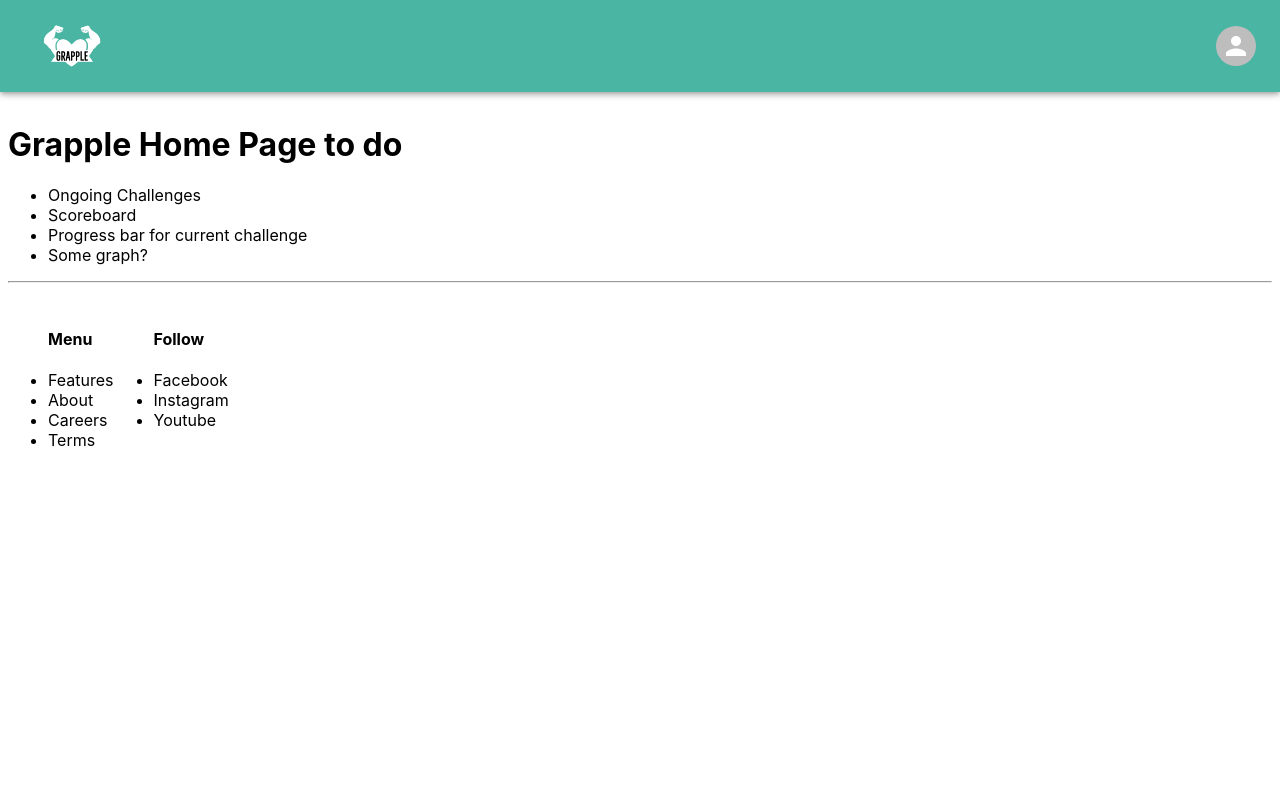
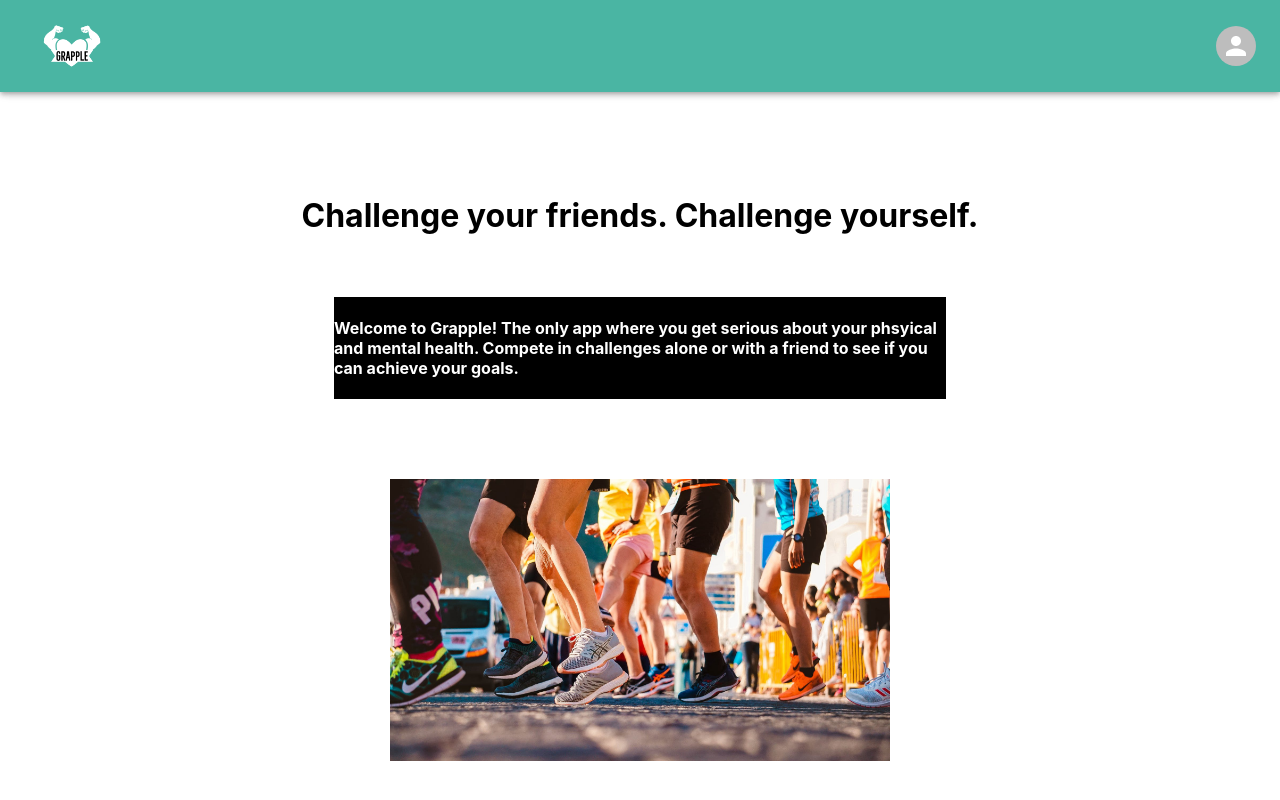
Before and after one commit to fsa-2110-capstone-team1/grapple, a React app: page / in a window 1280 px wide. Shown: the top 800 px of the page. Built offline with nearby package versions, Linux system fonts and the light colour scheme; no server answers.

Commit message:
homepage placeholder

```diff
--- a/client/components/Homepage.js
+++ b/client/components/Homepage.js
@@ -1,22 +1,28 @@
 import React from 'react';
+import AuthForm from './Auth/AuthForm';
 
 export const Home = () => {
-  return <div>
-    <h1>Grapple Home Page to do</h1>
-    <ul>
-<li>
-Ongoing Challenges
-</li>
-<li>
-Scoreboard
-</li>
-<li>
-Progress bar for current challenge
-</li>
-<li>
-Some graph?
-</li>
-    </ul>
-    </div>;
+  return (
+    <div>
+      <div>
+        <div className="home-title">
+          <h1>Challenge your friends. Challenge yourself.</h1>
+        </div>
+      </div>
+      <div className="home-text-div">
+        <div className="nother-div">
+          <h4>
+            Welcome to Grapple! The only app where you get serious about your
+            phsyical and mental health. Compete in challenges alone or with a
+            friend to see if you can achieve your goals.
+          </h4>
+        </div>
+      </div>
+      <div className="home-img-div">
+        <img className="home-img" src="homeImgs/grapple-home-runner.jpeg" />
+      </div>
+      <AuthForm />
+    </div>
+  );
 };
 export default Home;
--- a/client/theme.js
+++ b/client/theme.js
@@ -17,7 +17,7 @@ export const theme = createTheme({
       dark: '#a62859',
       contrastText: '#fff',
     },
-    orange: {
+    orangey: {
       light: '#edb482',
       main: '#F57D52',
       dark: '#db5321',
--- a/public/style.css
+++ b/public/style.css
@@ -9,6 +9,51 @@ body {
   min-height: 100vh;
   /* margin: 0; */
 }
+
+/*  Home start */
+.home-title {
+  display: flex;
+  justify-content: center;
+  flex-wrap: wrap;
+  margin-top: 175px;
+  margin-bottom: 20px;
+}
+
+@media only screen and (max-width: 700px) {
+  .home {
+    display: flex;
+    width: 100%;
+    flex-wrap: wrap;
+    justify-content: center;
+  }
+}
+
+.home-text-div {
+  display: flex;
+  justify-content: center;
+  padding: 20px;
+}
+
+.nother-div {
+  background-color: black;
+  color: white;
+  width: 50%;
+}
+
+.home-img-div {
+  display: flex;
+  justify-content: center;
+  margin-top: 40px;
+  margin-bottom: 40px;
+}
+
+.home-img {
+  width: 500px;
+  height: auto;
+  margin: 20px;
+}
+
+/* Home end*/
 
 /* Nav css start */
 
@@ -52,18 +97,17 @@ a {
   display: flex;
 }
 
-
-.sorters{
-  display:flex
+.sorters {
+  display: flex;
 }
 
 /*css for search bar  */
-.searchInputs{
+.searchInputs {
   margin-top: 105px;
   display: flex;
 }
 
-.search input{
+.search input {
   background-color: white;
   border: 1px solid black;
   border-radius: 2px;
@@ -75,37 +119,37 @@ a {
   width: 300px;
 }
 
-.searchIcon{
-  height:60px;
+.searchIcon {
+  height: 60px;
   width: 50px;
   background-color: white;
-  display:grid;
+  display: grid;
   place-items: center;
 }
 
 input:focus {
-  outline:none;
+  outline: none;
 }
 
-.searchIcon svg{
-  font-size:35px;
+.searchIcon svg {
+  font-size: 35px;
 }
 
-.dataResult{
+.dataResult {
   margin-top: 5px;
   width: 300px;
   height: 200px;
   background-color: white;
-  box-shadow: rgba(0,0,0,0.35) 0px 5px 15px;
+  box-shadow: rgba(0, 0, 0, 0.35) 0px 5px 15px;
   overflow: hidden;
   overflow-y: auto;
 }
 
 .dataResult ::-webkit-scrollbar {
-  display:none;
+  display: none;
 }
 
-.dataResult .dataItem{
+.dataResult .dataItem {
   width: 100px;
   height: 50px;
   /* display: flex; */
@@ -121,7 +165,7 @@ a {
 }
 
 a:hover {
-  background-color:lightgray;
+  background-color: lightgray;
 }
 
 #clearBtn {
@@ -133,9 +177,7 @@ a:hover {
   background-color: white;
   border-radius: 5px;
   justify-content: center;
-
 }
-
 
 .pagination-item > li {
   color: #0b1426;
@@ -143,20 +185,17 @@ a:hover {
   text-decoration: bold;
 }
 
-
 .pagination > li.selected {
   color: black;
   border-radius: 3px;
   padding: 0.5rem;
   font-size: 18px;
-  background-color: #248DA2;
+  background-color: #248da2;
   margin-left: 5px;
-
-
 }
 
 .pagination > li.nonselected {
-  background-color: #248DA2;
+  background-color: #248da2;
   color: white;
   border-radius: 3px;
   padding: 0.5rem;
```
Also changed, not shown: public/homeImgs/grapple-home-runner.jpeg (added).
